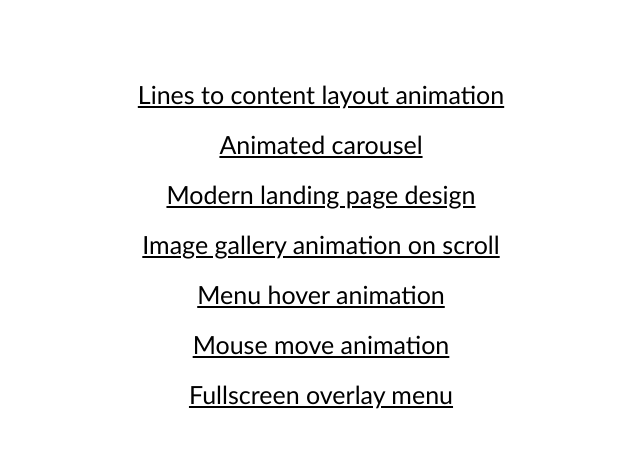
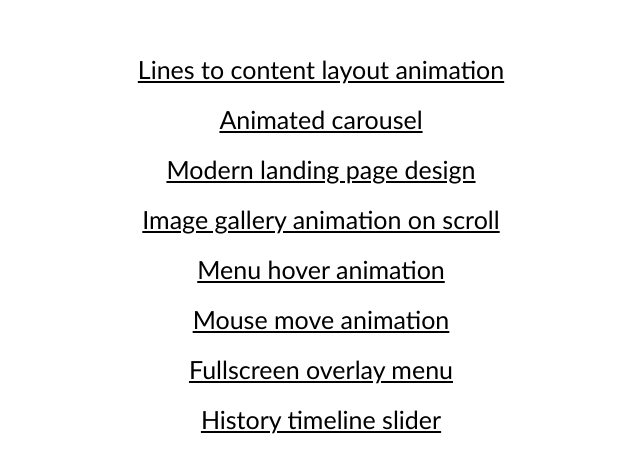
Before and after one commit to robertolosa/codegrid, a plain HTML site: page index.html in a window 1280 px wide. Shown: the part 156-628 px from the top of the page, without its empty margins (319-959 px from the left). Drawn offline with Linux system fonts and the light colour scheme.

Commit message:
Add History timeline slider

```diff
--- a/index.html
+++ b/index.html
@@ -24,6 +24,7 @@
             <a href="/menu-hover-animation/">Menu hover animation</a>
             <a href="/mouse-move-animation/">Mouse move animation</a>
             <a href="/fullscreen-overlay-menu/">Fullscreen overlay menu</a>
+            <a href="https://history-timeline-slider.vercel.app/">History timeline slider</a>
         </div>
     </body>
 </html>
```
Also changed, not shown: 1 other file.
